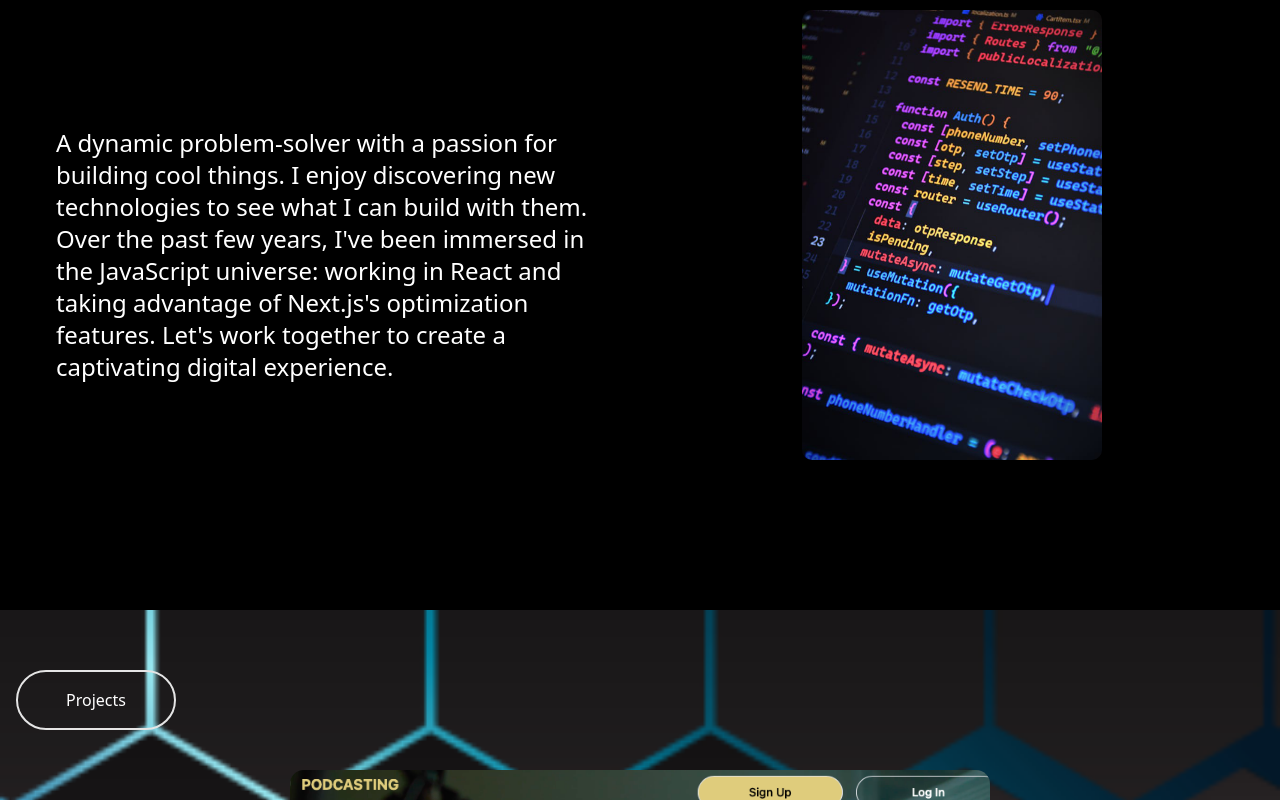
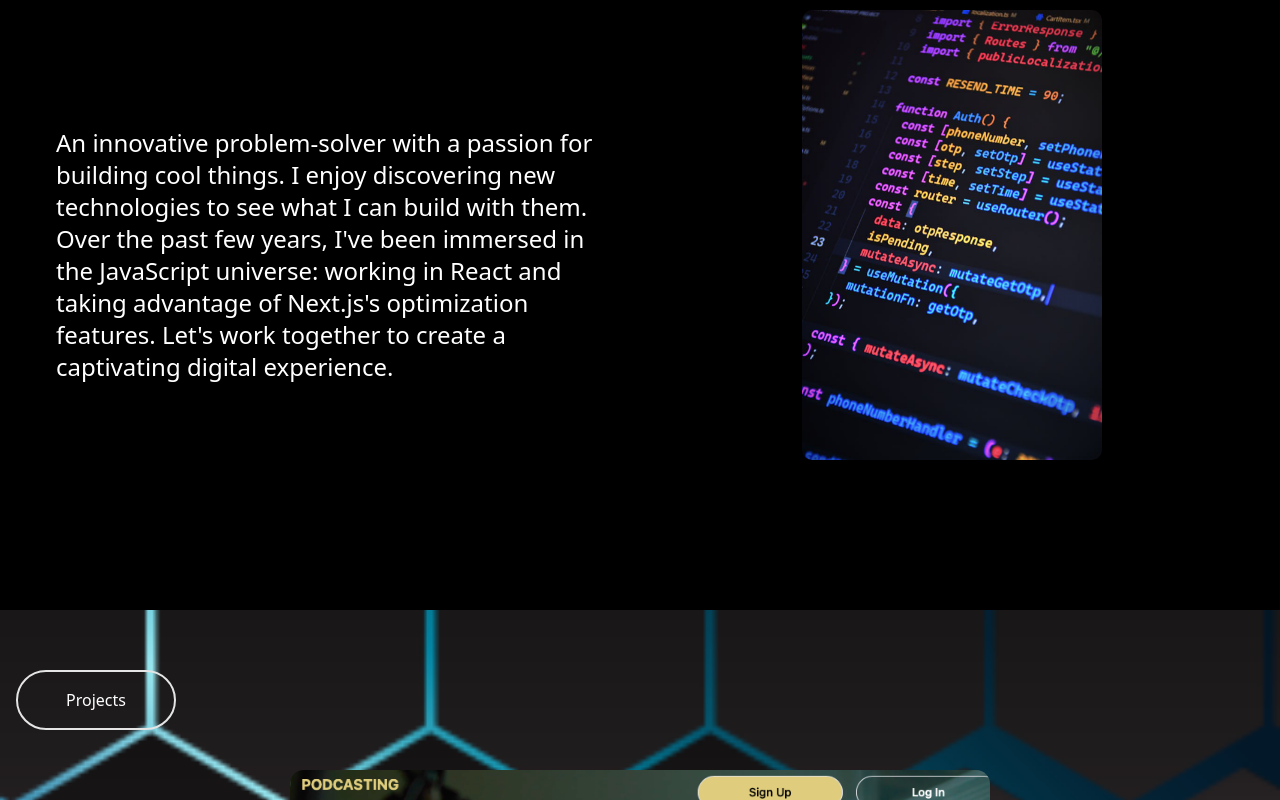
Before and after one commit to natecole1/Portfolio-site, a Next.js app: page / in a window 1280 px wide. Shown: the part 960-1760 px from the top of the page. Built offline with nearby package versions, Linux system fonts and the light colour scheme; a web font is replaced by a local one.

Commit message:
small fixes

```diff
--- a/app/components/AboutSection.tsx
+++ b/app/components/AboutSection.tsx
@@ -11,11 +11,12 @@ const AboutSection = () => {
         <div className="w-full h-[550px] lg:w-[50%] flex justify-center items-center p-10">
           <p className="text-white xl:text-2xl">
             {" "}
-            A dynamic problem-solver with a passion for building cool things. I
-            enjoy discovering new technologies to see what I can build with
-            them. Over the past few years, I've been immersed in the
+            An innovative problem-solver with a passion for building cool
+            things. I enjoy discovering new technologies to see what I can build
+            with them. Over the past few years, I&apos;ve been immersed in the
             JavaScript universe: working in React and taking advantage of
-            Next.js's optimization features. Let's work together to create a captivating digital experience.
+            Next.js's optimization features. Let's work together to create a
+            captivating digital experience.
           </p>
         </div>
         <div className="w-full lg:w-[50%] mb-10 flex justify-center items-center">
--- a/app/components/Contact.tsx
+++ b/app/components/Contact.tsx
@@ -6,10 +6,11 @@ import { useForm } from "react-hook-form";
 import { z } from "zod";
 
 import { Button } from "@/_components/ui/button";
+import { Loader } from 'lucide-react';
+
 import {
   Form,
   FormControl,
-  FormDescription,
   FormField,
   FormItem,
   FormLabel,
@@ -81,7 +82,7 @@ const Contact = () => {
           <h1 className=" ">Contact</h1>
         </div>
         <div className="w-full flex items-center justify-center my-10 xl:my-20">
-          <h1 className="text-white text-[20px]">Let's Connect</h1>
+          <h1 className="text-white text-[20px]">Let&apos;s Connect</h1>
         </div>
       </div>
       <div className="m-auto w-[80%] md:w-[60%] 2xl:w-[50%]">
@@ -144,9 +145,9 @@ const Contact = () => {
             <div className="w-full flex justify-center">
               <Button
                 type="submit"
-                className="w-full h-10 xl:h-14 sm:w-[80%] xl:w-[60%] bg-blue-500 cursor-pointer"
+                className="w-full h-10 xl:h-14 sm:w-[80%] xl:w-[60%] bg-blue-500 cursor-pointer text-white"
               >
-                Submit
+                {isSubmitting ? <Loader /> : "Submit"}
               </Button>
             </div>
           </form>
--- a/app/components/Footer.tsx
+++ b/app/components/Footer.tsx
@@ -3,12 +3,12 @@ import React from 'react'
 import { useEffect, useState } from 'react';
 
 const Footer = () => {
-  let year = new Date().getFullYear()
+  const year = new Date().getFullYear()
   const [ currentYear, setCurrentYear ] = useState(year);
 
   useEffect(() => {
     setCurrentYear(year)
-  }, []);
+  }, [year]);
 
   return (
     <div className="w-full h-15 xl:h-20 flex justify-center items-end p-4 bg-black">
--- a/app/components/Hero.tsx
+++ b/app/components/Hero.tsx
@@ -18,7 +18,7 @@ const Hero = () => {
       {
         y:0,
         opacity:1,
-        duration: 1.5,
+        duration: 0.7,
         ease: 'power1.in'
       }
     )
--- a/app/components/TechStackGallery.tsx
+++ b/app/components/TechStackGallery.tsx
@@ -9,11 +9,6 @@ import { gsap } from 'gsap';
 
 const TechStackGallery = () => {
     const movingContainerRef = useRef(null);
-
-    const doubledIconsArray = [
-      ...techStackIcons,
-
-    ];
 
     useGSAP(() => {
         const infiniteTimeline = () => {
```
